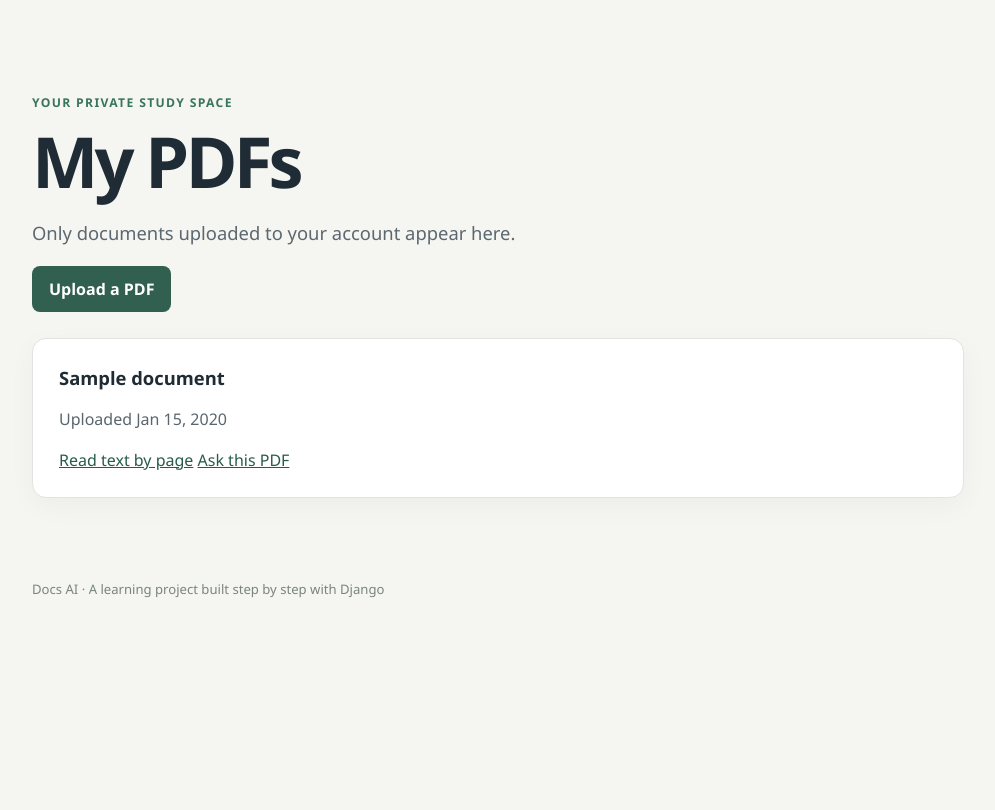
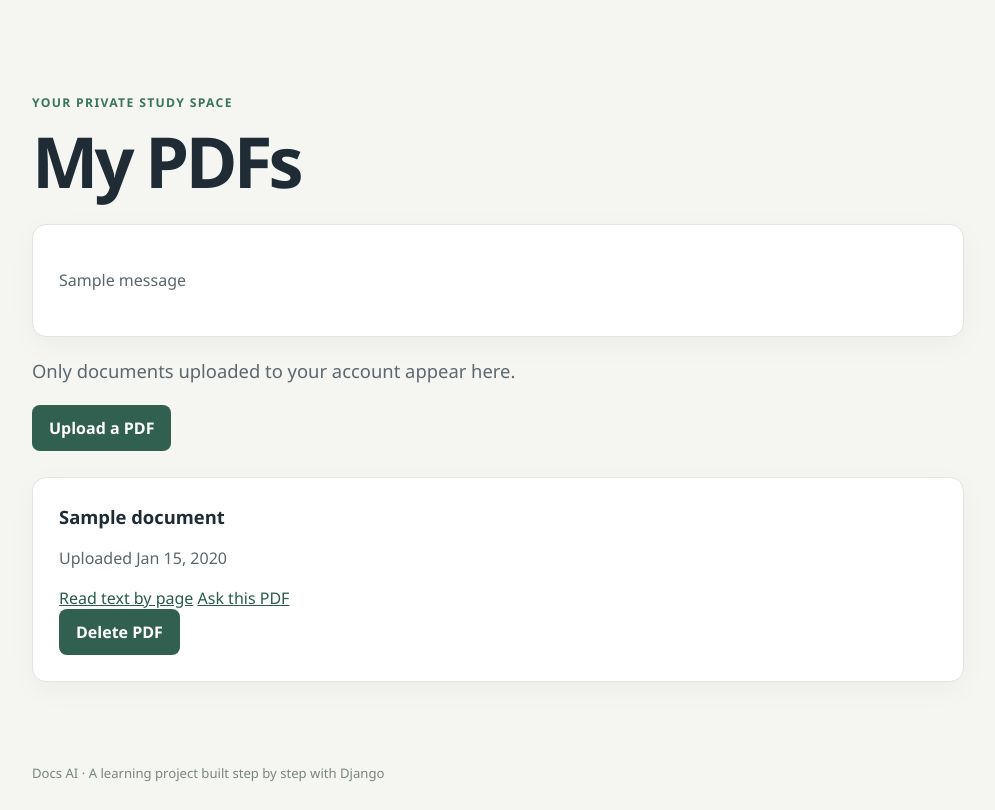
Before and after one commit to kevinbakraniya2-ship-it/docs-ai, a Django app: page /documents/ in a window 1280 px wide. Shown: the part 64-874 px from the top of the page, without its empty margins (142-1137 px from the left). Before the commit the page ends 662 px from the top, so only its background shows below. Run offline with Django 5.2, Linux system fonts and the light colour scheme; a user stored in the database is signed in; tables that the repository leaves empty hold one stand-in row (values such as "Sample post"); one stand-in notice (Sample message) is shown; parts of the project's set-up code (start-up, migrations or seed data) failed here and were passed over.

Commit message:
Add safe PDF deletion with vector cleanup

```diff
--- a/documents/templates/documents/document_list.html
+++ b/documents/templates/documents/document_list.html
@@ -4,6 +4,13 @@
 <main>
     <p class="eyebrow">Your private study space</p>
     <h1>My PDFs</h1>
+    {% if messages %}
+    <section class="panel" role="status">
+        {% for message in messages %}
+            <p>{{ message }}</p>
+        {% endfor %}
+    </section>
+{% endif %}
     <p class="intro">Only documents uploaded to your account appear here.</p>
     <p><a class="button" href="{% url 'documents:upload' %}">Upload a PDF</a></p>
 
@@ -14,6 +21,12 @@
                 <p>Uploaded {{ document.uploaded_at|date:"M j, Y" }}</p>
                 <a href="{% url 'documents:read' document.id %}">Read text by page</a>
                 <a href="{% url 'documents:ask' document.id %}">Ask this PDF</a>
+                <form method="post"
+                    action="{% url 'documents:delete' document.id %}"
+                    onsubmit="return confirm('Kya tum ye PDF aur iska search data delete karna chahte ho?');">
+                    {% csrf_token %}
+                    <button class="button" type="submit">Delete PDF</button>
+                </form>
             </section>
         {% endfor %}
     {% else %}
--- a/documents/urls.py
+++ b/documents/urls.py
@@ -9,4 +9,9 @@ urlpatterns = [
     path("upload/", views.upload_document, name="upload"),
     path("<int:document_id>/read/", views.read_document, name="read"),
     path("<int:document_id>/ask/", views.ask_document, name="ask"),
+    path(
+    "<int:document_id>/delete/",
+    views.delete_document,
+    name="delete",
+),
 ]
--- a/documents/vector_search.py
+++ b/documents/vector_search.py
@@ -87,6 +87,21 @@ def index_document_pages(document):
             "PDF pages ko local vector store mein save nahi kar paaye."
         ) from problem
 
+def delete_document_vectors(document):
+    """Remove this document's pages from the local vector store."""
+    try:
+        collection = _get_collection()
+        filters = {
+            "$and": [
+                {"owner_id": {"$eq": str(document.owner_id)}},
+                {"document_id": {"$eq": str(document.pk)}},
+            ]
+        }
+        collection.delete(where=filters)
+    except Exception as problem:
+        raise VectorSearchError(
+            "PDF ke search vectors delete nahi kar paaye."
+        ) from problem
 
 def search_document_pages(document, question, limit=3):
     """Find the closest pages for a question, only within this user's PDF."""
--- a/documents/views.py
+++ b/documents/views.py
@@ -11,8 +11,9 @@ from .answer_service import (
     generate_answer,
     is_code_question,
 )
+from django.contrib import messages
 
-from .vector_search import VectorSearchError, search_document_pages
+from .vector_search import (VectorSearchError, search_document_pages,delete_document_vectors)
 
 _TOPIC_FILLER_WORDS = {
     "what", "when", "where", "which", "who", "why", "how",
@@ -64,6 +65,33 @@ def document_list(request):
         {"documents": documents},
     )
 
+@login_required
+def delete_document(request, document_id):
+    if request.method != "POST":
+        return redirect("documents:list")
+
+    document = get_object_or_404(
+        Document,
+        id=document_id,
+        owner=request.user,
+    )
+    file_name = document.file.name
+    file_storage = document.file.storage
+    title = document.title
+
+    try:
+        delete_document_vectors(document)
+    except VectorSearchError:
+        messages.error(request, "PDF delete nahi hua. Dobara try karo.")
+        return redirect("documents:list")
+
+    document.delete()
+
+    if file_name:
+        file_storage.delete(file_name)
+
+    messages.success(request, f"{title} aur uska search data delete ho gaya.")
+    return redirect("documents:list")
 
 @login_required
 def upload_document(request):
@@ -154,6 +182,8 @@ def ask_document(request, document_id):
                     form.cleaned_data["question"],
                     results,
                 )
+            answer_is_code = is_code_question(form.cleaned_data["question"])
+
         except (VectorSearchError, AnswerGenerationError) as problem:
             error = str(problem)
 
```
Also changed, not shown: documents/tests.py (+47 -1 lines).
